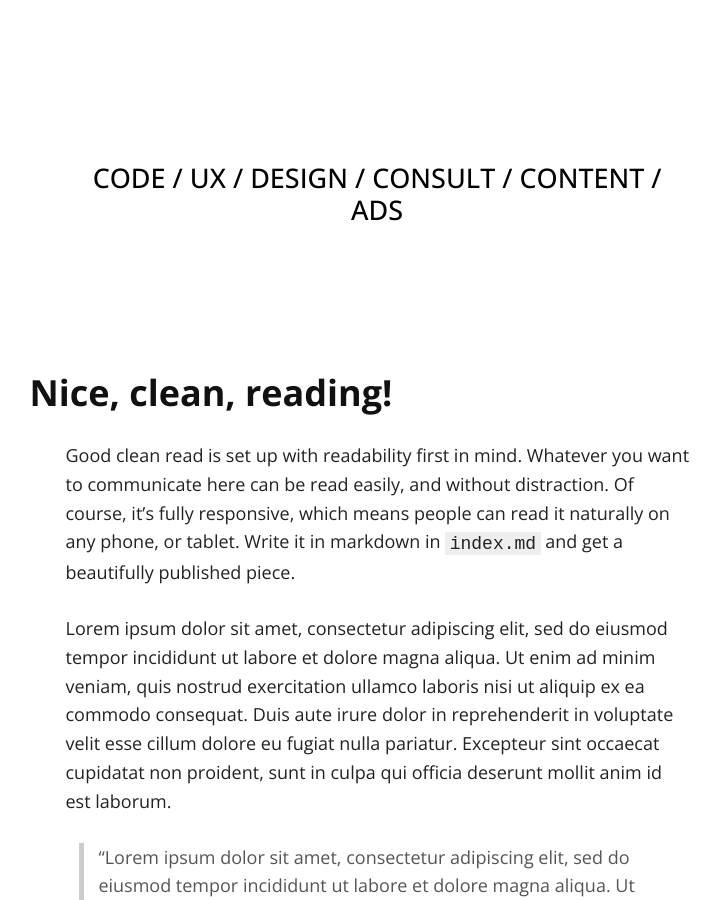
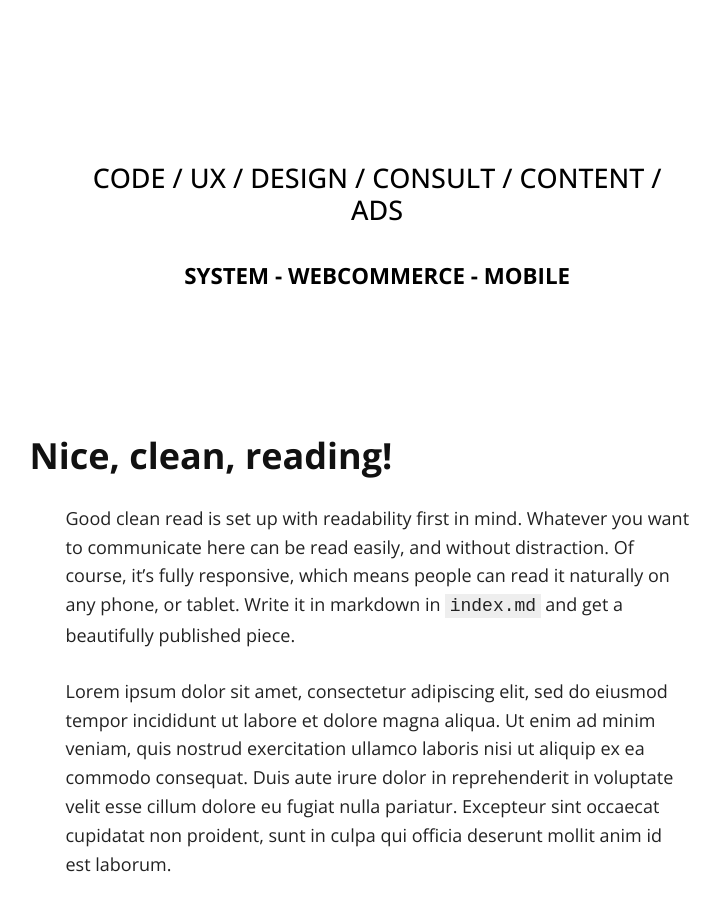
Before and after one commit to kemtol/rocktokom, a Jekyll site: the page built from index.md, in a window 1280 px wide and 900 px high, scrolled down 470 px. Shown: the whole window, without its empty margins (262-982 px from the left). Built offline with Jekyll 4.4.1, drawn with Linux system fonts in a browser that asks for light colours; nearby versions of some CDN libraries; our own code applies the rules of GitHub Pages for plain Markdown files.

Commit message:
Update index.md

```diff
--- a/index.md
+++ b/index.md
@@ -2,7 +2,7 @@
 layout: default
 ---
 
-## CODE / UX / DESIGN / CONSULT / CONTENT / ADS
+<h2 id="code--ux--design--consult--content--ads"> CODE / UX / DESIGN / CONSULT / CONTENT / ADS <span>SYSTEM - WEBCOMMERCE - MOBILE</span></h2>
 ### Nice, clean, reading!
 
 Good clean read is set up with readability first in mind. Whatever you want to communicate here can be read easily, and without distraction. Of course, it's fully responsive, which means people can read it naturally on any phone, or tablet. Write it in markdown in <code>index.md</code> and get a beautifully published piece.
```
